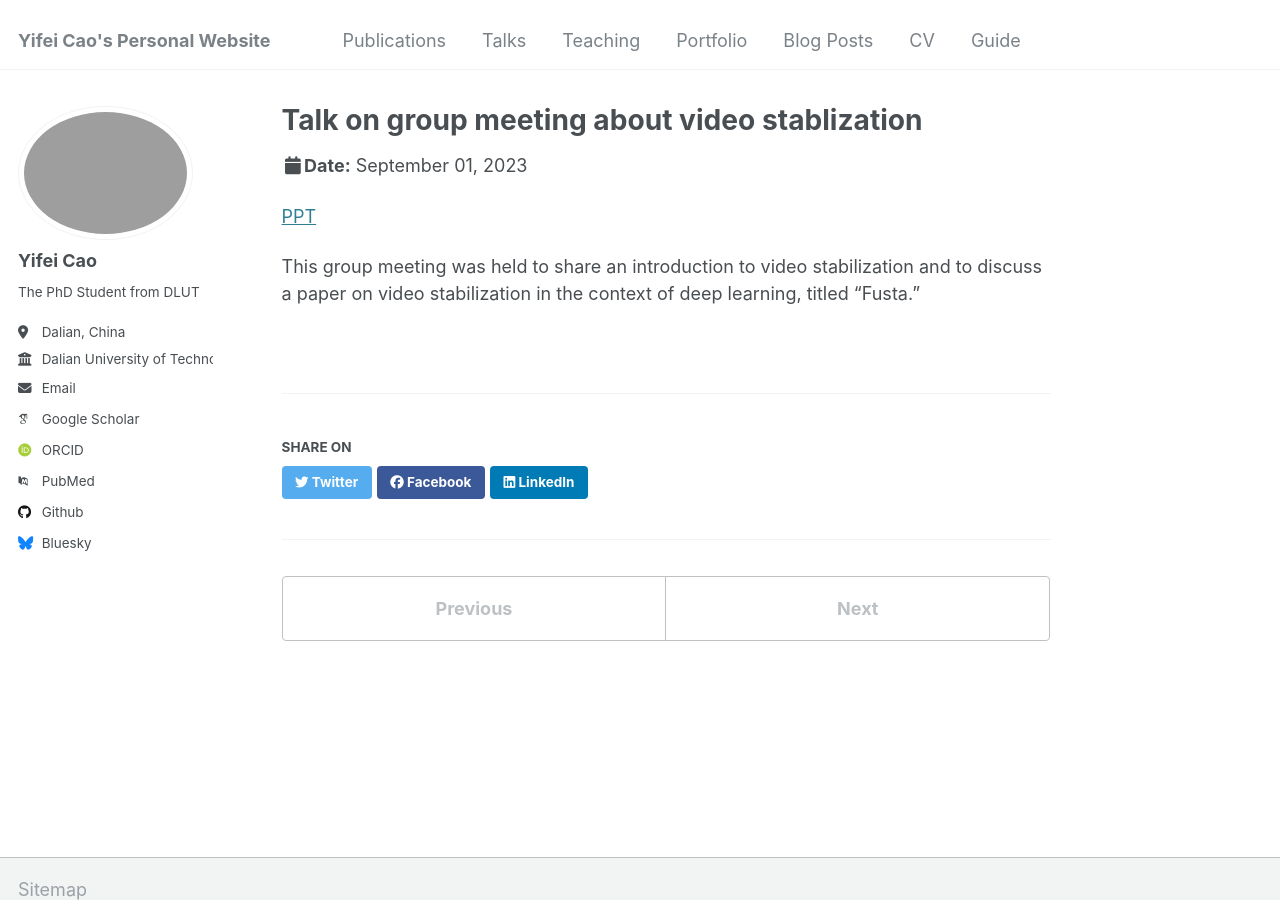
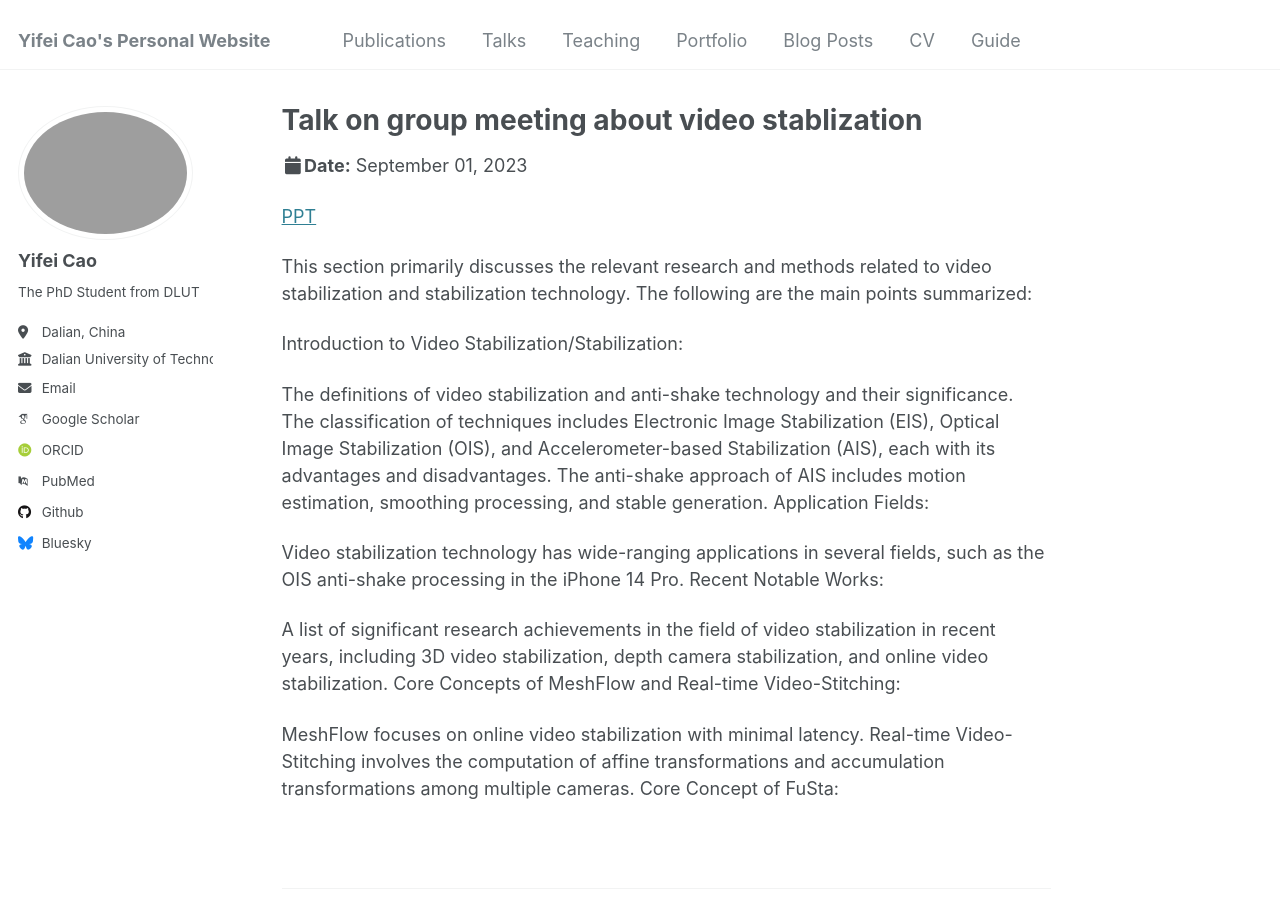
Before and after one commit to cyfedu-dlut/PersonalWeb, a Jekyll site: the page built from _talks/2012-03-01-talk-1.md, in a window 1280 px wide and 900 px high. Built offline with Jekyll 4.4.1, drawn with Linux system fonts in a browser that asks for light colours; some web fonts are replaced.

Commit message:
Update 2012-03-01-talk-1.md

```diff
--- a/_talks/2012-03-01-talk-1.md
+++ b/_talks/2012-03-01-talk-1.md
@@ -11,4 +11,21 @@ excerpt: "Video Stablization papers sharing<br/><img src='/images/videostab.png'
 
 [PPT](https://cyfedu-dlut.github.io/PersonalWeb/PPT/videostab.pdf)
 
-This group meeting was held to share an introduction to video stabilization and to discuss a paper on video stabilization in the context of deep learning, titled "Fusta."
+This section primarily discusses the relevant research and methods related to video stabilization and stabilization technology. The following are the main points summarized:
+
+Introduction to Video Stabilization/Stabilization:
+
+The definitions of video stabilization and anti-shake technology and their significance.
+The classification of techniques includes Electronic Image Stabilization (EIS), Optical Image Stabilization (OIS), and Accelerometer-based Stabilization (AIS), each with its advantages and disadvantages.
+The anti-shake approach of AIS includes motion estimation, smoothing processing, and stable generation.
+Application Fields:
+
+Video stabilization technology has wide-ranging applications in several fields, such as the OIS anti-shake processing in the iPhone 14 Pro.
+Recent Notable Works:
+
+A list of significant research achievements in the field of video stabilization in recent years, including 3D video stabilization, depth camera stabilization, and online video stabilization.
+Core Concepts of MeshFlow and Real-time Video-Stitching:
+
+MeshFlow focuses on online video stabilization with minimal latency.
+Real-time Video-Stitching involves the computation of affine transformations and accumulation transformations among multiple cameras.
+Core Concept of FuSta:
```
